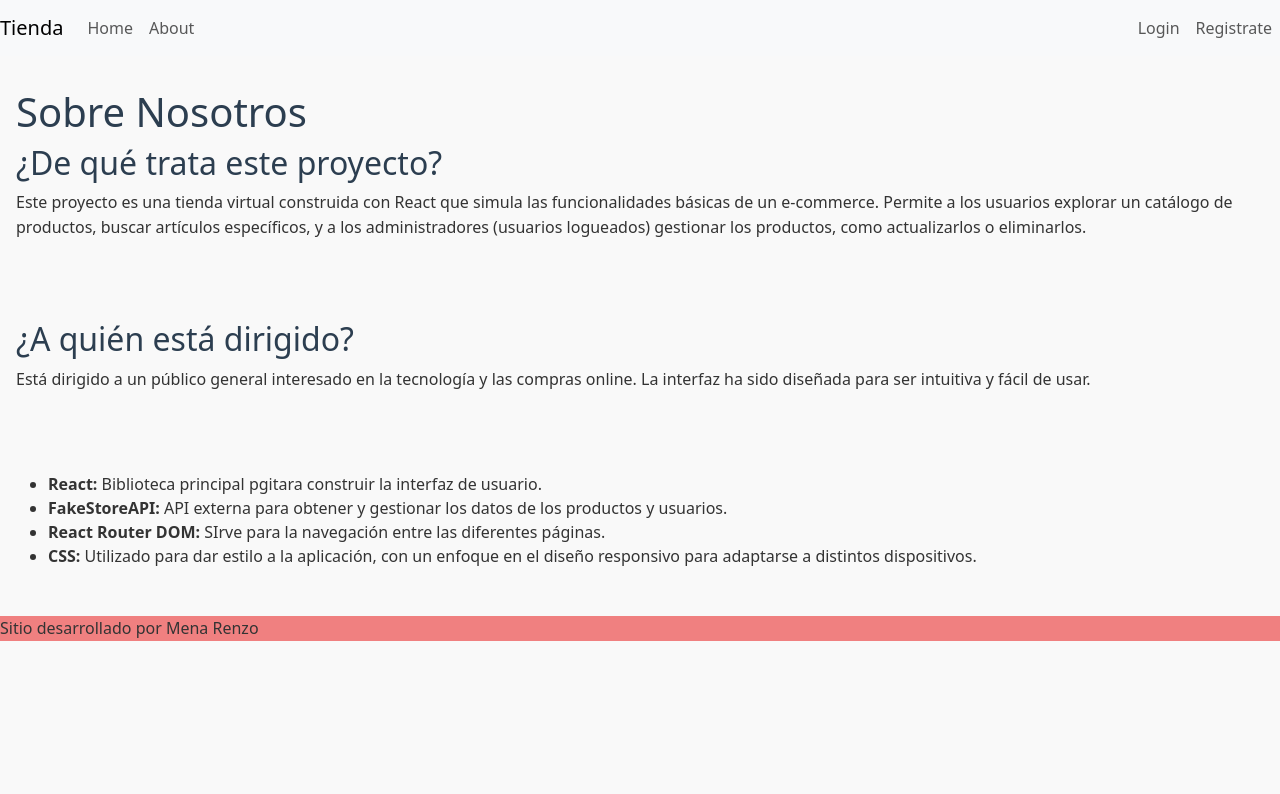
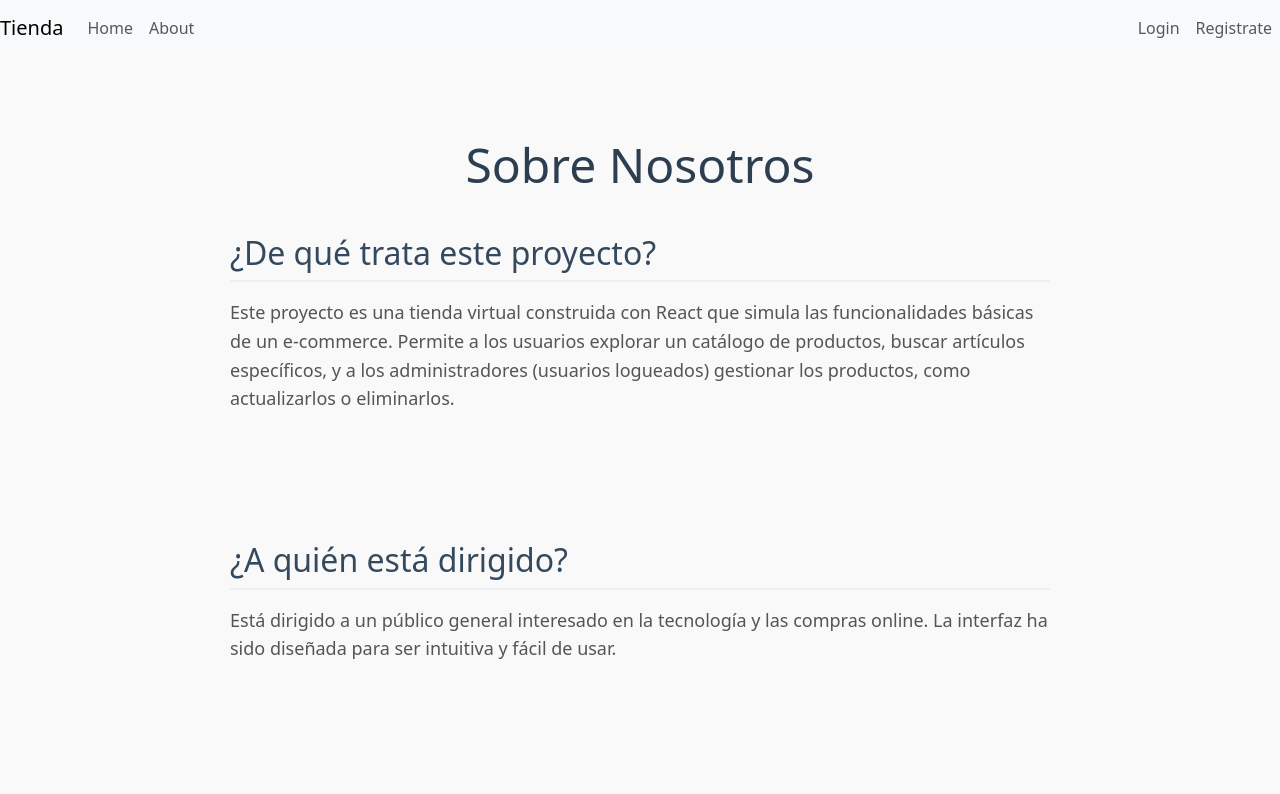
Before and after one commit to Renmena6/proyecto-final-frontend-UTN, a React (Vite) app: page /about in a window 1280 px wide. Shown: the top 794 px of the page. Built offline with nearby package versions, Linux system fonts and the light colour scheme.

Commit message:
About estilizado

```diff
--- a/src/pages/About.jsx
+++ b/src/pages/About.jsx
@@ -1,12 +1,12 @@
 import { Layout } from "../components/Layout";
-
+import '../styles/pages/About.css';
 const About = () => {
     return (
 
 <Layout>
+            <div className="about-conteiner">
                 <section>
                     <h1>Sobre Nosotros</h1>
-
                     <h2>¿De qué trata este proyecto?</h2>
                     <p>Este proyecto es una tienda virtual construida con React que simula las funcionalidades básicas de un e-commerce. Permite a los usuarios explorar un catálogo de productos, buscar artículos específicos, y a los administradores (usuarios logueados) gestionar los productos, como actualizarlos o eliminarlos.</p>
                 </section>
@@ -18,13 +18,15 @@ const About = () => {
                 </section>
 
                 <section>
+                    <h2>Tecnologías utilizadas</h2>
                     <ul>
-                <li><strong>React:</strong> Biblioteca principal pgitara construir la interfaz de usuario.</li>
+                        <li><strong>React:</strong> Biblioteca principal para construir la interfaz de usuario.</li>
                         <li><strong>FakeStoreAPI:</strong> API externa para obtener y gestionar los datos de los productos y usuarios.</li>
-                <li><strong>React Router DOM:</strong> SIrve para la navegación entre las diferentes páginas.</li>
+                        <li><strong>React Router DOM:</strong> Sirve para la navegación entre las diferentes páginas.</li>
                         <li><strong>CSS:</strong> Utilizado para dar estilo a la aplicación, con un enfoque en el diseño responsivo para adaptarse a distintos dispositivos.</li>
                     </ul>
                 </section>
+            </div>
         </Layout>
             );
 };
--- a/src/styles/pages/About.css
+++ b/src/styles/pages/About.css
@@ -0,0 +1,50 @@
+.about-conteiner {
+    max-width: 900px;
+    margin: 48px auto;
+    padding: 0 24px;
+}
+
+.about-conteiner section {
+    margin-bottom: 48px;
+}
+
+.about-conteiner h1 {
+    font-size: 48px;
+    color: #2c3e50;
+    margin-bottom: 40px;
+    text-align: center;
+}
+
+.about-conteiner h2 {
+    font-size: 32px;
+    color: #34495e;
+    margin-bottom: 16px;
+    border-bottom: 2px solid #ecf0f1;
+    padding-bottom: 8px;
+}
+
+.about-conteiner p {
+    font-size: 18px;
+    line-height: 1.6;
+    color: #555;
+}
+
+.about-conteiner ul {
+    list-style: none;
+    padding: 0;
+    display: grid;
+    grid-template-columns: repeat(auto-fit, minmax(200px, 1fr));
+    gap: 24px;
+}
+
+.about-conteiner li {
+    background-color: #f8f9fa;
+    padding: 24px;
+    border-left: 4px solid #3498db;
+    border-radius: 4px;
+    box-shadow: 0 2px 4px rgba(0, 0, 0, 0.05);
+}
+
+.about-conteiner li strong {
+    color: #2c3e50;
+}
```
Lines whose indentation alone changed are shown as unchanged.
